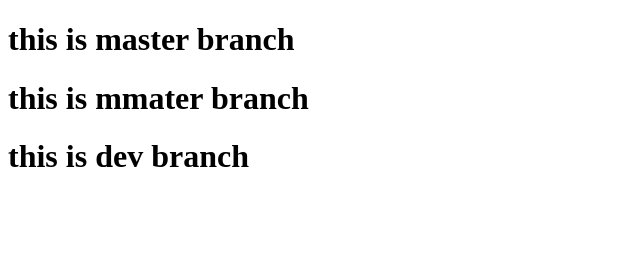
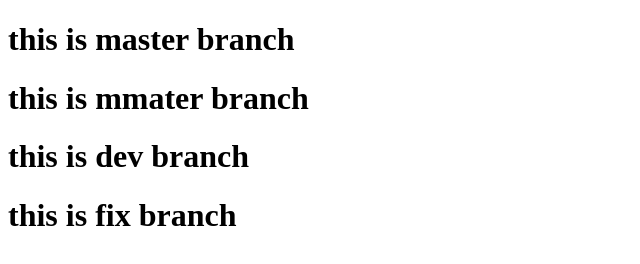
Before and after one commit to yangjiakai/jk-sakura-site, a plain HTML site: page index.html in a window 1280 px wide. Shown: the whole page, without its empty margins (0-640 px from the left). Drawn offline with Linux system fonts and the light colour scheme.

Commit message:
fix branch

```diff
--- a/index.html
+++ b/index.html
@@ -10,6 +10,6 @@
     <h1>this is mmater branch</h1>
 
     <h1>this is dev branch</h1>
-
+    <h1>this is fix branch</h1>
 </body>
 </html>
```
